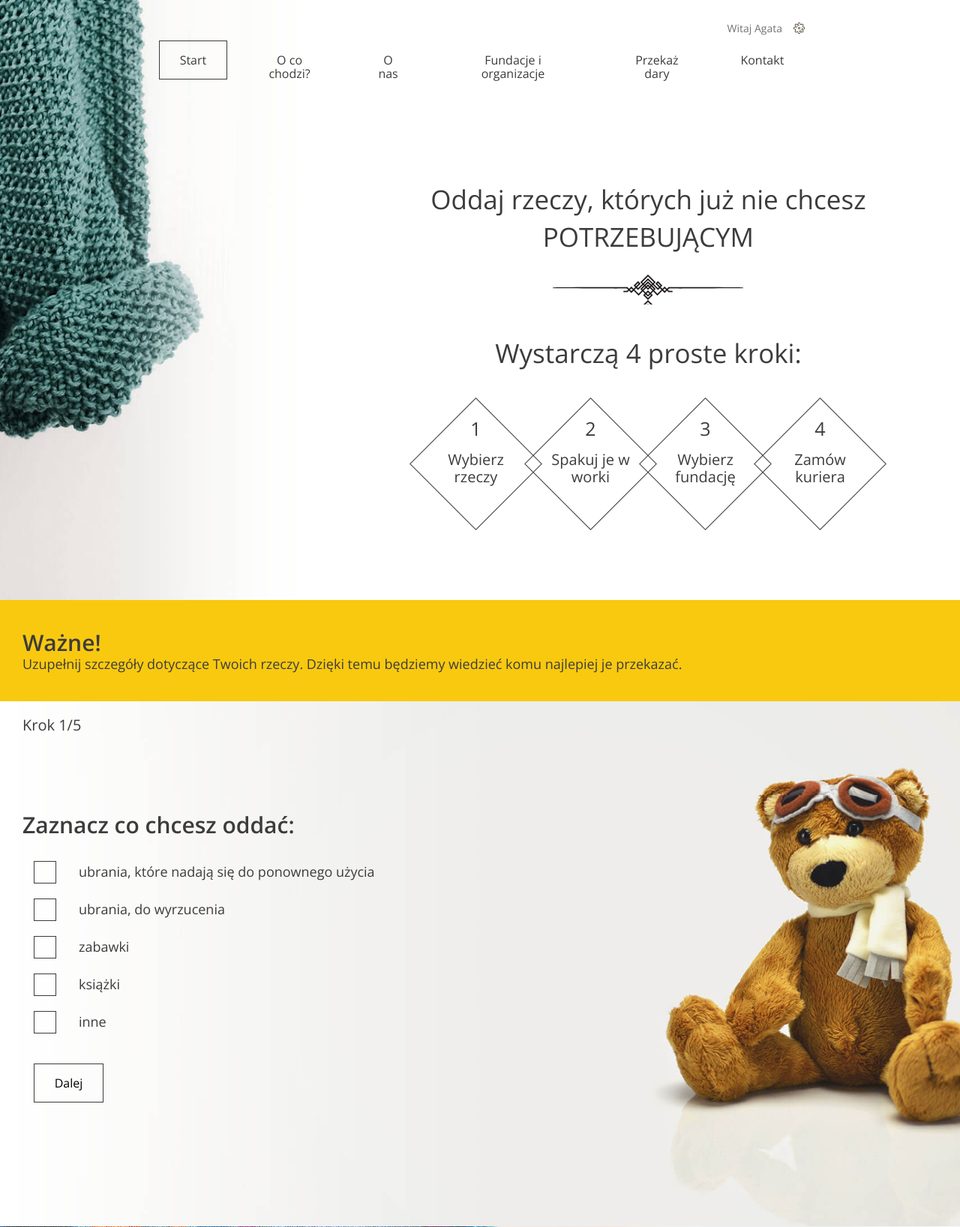
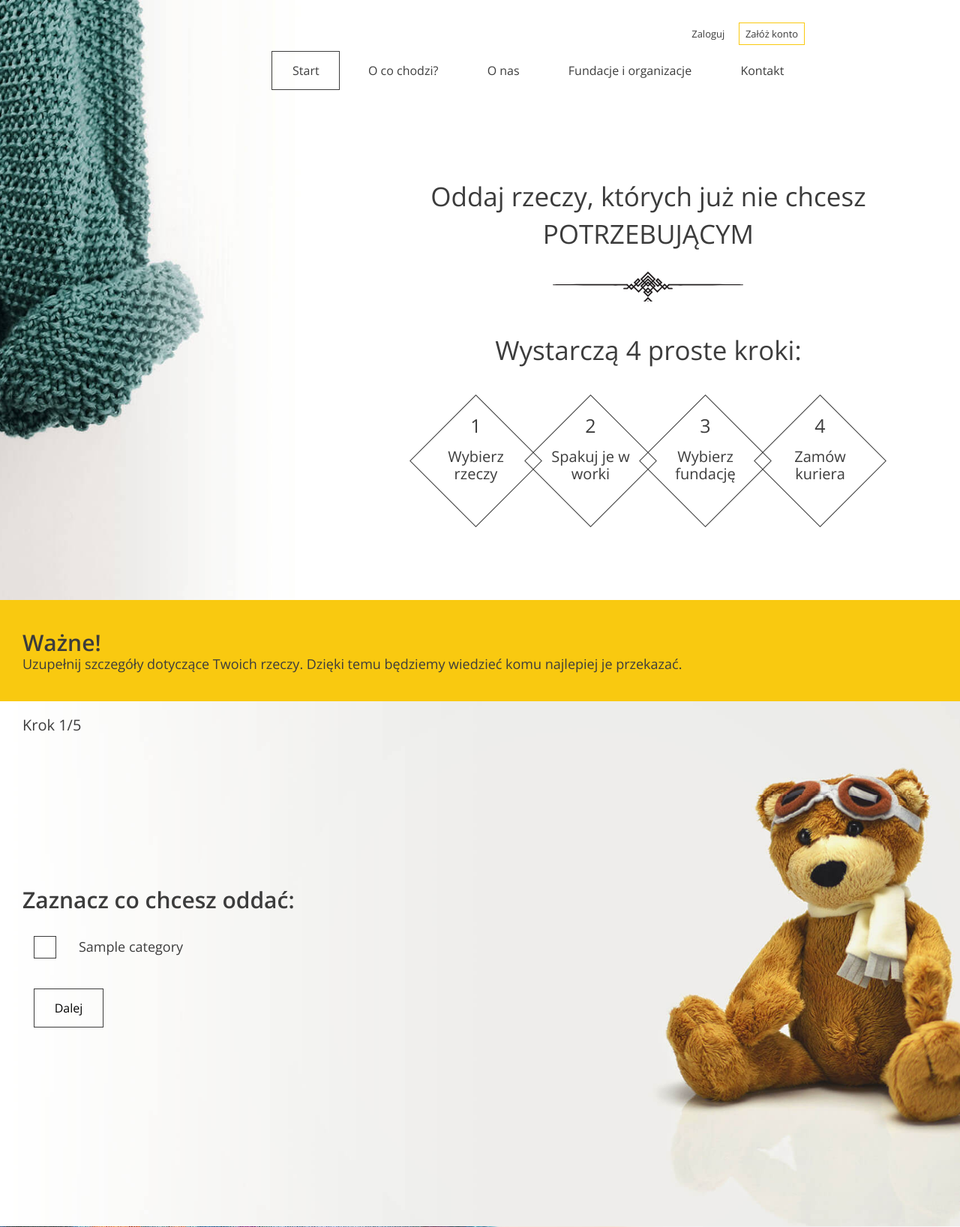
Before and after one commit to lukaszewskik/oddam, a Django app: page /form/ in a window 1280 px wide. Shown: the top 1636 px of the page at 75% size. Run offline with Django 3.2, Linux system fonts and the light colour scheme; tables that the repository leaves empty hold one stand-in row (values such as "Sample post").

Commit message:
Implemented logging system

```diff
--- a/charity/templates/base.html
+++ b/charity/templates/base.html
@@ -9,24 +9,43 @@
     <link rel="stylesheet" href={% static "css/style.css" %}/>
 </head>
 <body>
-{#    <header>#}
-{#        <nav class="container container--70">#}
-{#            <ul class="nav--actions">#}
-{#                <li><a href="{% url 'login' %}">Zaloguj</a></li>#}
-{#                <li class="highlighted"><a href="{% url 'register' %}">Załóż konto</a></li>#}
-{#            </ul>#}
-{##}
-{#            <ul>#}
-{#                <li><a href="{% url 'landing_page' %}" class="btn btn--without-border active">Start</a></li>#}
-{#                <li><a href="{% url 'landing_page' %}#steps" class="btn btn--without-border">O co chodzi?</a></li>#}
-{#                <li><a href="{% url 'landing_page' %}#about-us" class="btn btn--without-border">O nas</a></li>#}
-{#                <li><a href="{% url 'landing_page' %}#help" class="btn btn--without-border">Fundacje i organizacje</a>#}
-{#                </li>#}
-{#                <li><a href="{% url 'add_donation' %}#donate" class="btn btn--without-border">Przekaż dary</a></li>#}
-{#                <li><a href="#contact" class="btn btn--without-border">Kontakt</a></li>#}
-{#            </ul>#}
-{#        </nav>#}
-{#    </header>#}
+
+{% block header_open %}
+{% endblock %}
+
+<nav class="container container--70">
+    <ul class="nav--actions">
+        {% if user.is_authenticated %}
+            <li class="logged-user">
+                Witaj {{ user.first_name }}
+                <ul class="dropdown">
+                    <li><a href="#">Profil</a></li>
+                    <li><a href="#">Ustawienia</a></li>
+                    <li><a href="{% url 'logout' %}">Wyloguj</a></li>
+                </ul>
+            </li>
+        {% else %}
+            <li><a href="{% url 'login' %}" class="btn btn--small btn--without-border">Zaloguj</a></li>
+            <li><a href="{% url 'register' %}" class="btn btn--small btn--highlighted">Załóż konto</a></li>
+        {% endif %}
+    </ul>
+
+
+    <ul>
+        <li><a href="" class="btn btn--without-border active">Start</a></li>
+        <li><a href="#steps" class="btn btn--without-border">O co chodzi?</a></li>
+        <li><a href="#about-us" class="btn btn--without-border">O nas</a></li>
+        <li><a href="#help" class="btn btn--without-border">Fundacje i organizacje</a></li>
+        {% if user.is_authenticated %}
+            <li><a href="{% url 'add_donation' %}#donate"
+                   class="btn btn--without-border">Przekaż dary</a></li>{% endif %}
+        <li><a href="#contact" class="btn btn--without-border">Kontakt</a></li>
+    </ul>
+</nav>
+
+{% block header_close %}
+{% endblock %}
+
 {% block content %}
 {% endblock %}
 
--- a/charity/templates/form.html
+++ b/charity/templates/form.html
@@ -1,30 +1,11 @@
 {% extends "base.html" %}
 {% load static %}
-{% block content %}
+
+{% block header_open %}
     <header class="header--form-page">
-        <nav class="container container--70">
-            <ul class="nav--actions">
-                <li class="logged-user">
-                    Witaj Agata
-                    <ul class="dropdown">
-                        <li><a href="#">Profil</a></li>
-                        <li><a href="#">Ustawienia</a></li>
-                        <li><a href="#">Wyloguj</a></li>
-                    </ul>
-                </li>
-            </ul>
+{% endblock %}
 
-            <ul>
-                <li><a href="{% url 'landing_page' %}" class="btn btn--without-border active">Start</a></li>
-                <li><a href="{% url 'landing_page' %}#steps" class="btn btn--without-border">O co chodzi?</a></li>
-                <li><a href="{% url 'landing_page' %}#about-us" class="btn btn--without-border">O nas</a></li>
-                <li><a href="{% url 'landing_page' %}#help" class="btn btn--without-border">Fundacje i organizacje</a>
-                </li>
-                <li><a href="#donate" class="btn btn--without-border">Przekaż dary</a></li>
-                <li><a href="#contact" class="btn btn--without-border">Kontakt</a></li>
-            </ul>
-        </nav>
-
+{% block header_close %}
     <div class="slogan container container--90">
         <div class="slogan--item">
             <h1>
@@ -52,6 +33,9 @@
         </div>
     </div>
     </header>
+{% endblock %}
+
+{% block content %}
 
     <section id="donate" class="form--steps">
         <div class="form--steps-instructions">
@@ -76,60 +60,28 @@
         <div class="form--steps-container">
             <div class="form--steps-counter">Krok <span>1</span>/5</div>
 
-            <form action="form-confirmation.html" method="post">
+            {#            <form action="form-confirmation.html" method="post">#}
+            <form action="{% url 'add_donation' %}" method="post">
                 <!-- STEP 1: class .active is switching steps -->
                 <div data-step="1" class="active">
                     <h3>Zaznacz co chcesz oddać:</h3>
 
+                    {% for category in categories %}
                     <div class="form-group form-group--checkbox">
                         <label>
                             <input
                                     type="checkbox"
                                     name="categories"
-                                    value="clothes-to-use"
+                                    value="{{ category.id }}"
                             />
                             <span class="checkbox"></span>
                             <span class="description"
-                            >ubrania, które nadają się do ponownego użycia</span
+                            >{{ category.name }}</span
                             >
                         </label>
                     </div>
+                    {% endfor %}
 
-                    <div class="form-group form-group--checkbox">
-                        <label>
-                            <input
-                                    type="checkbox"
-                                    name="categories"
-                                    value="clothes-useless"
-                            />
-                            <span class="checkbox"></span>
-                            <span class="description">ubrania, do wyrzucenia</span>
-                        </label>
-                    </div>
-
-                    <div class="form-group form-group--checkbox">
-                        <label>
-                            <input type="checkbox" name="categories" value="toys"/>
-                            <span class="checkbox"></span>
-                            <span class="description">zabawki</span>
-                        </label>
-                    </div>
-
-                    <div class="form-group form-group--checkbox">
-                        <label>
-                            <input type="checkbox" name="categories" value="books"/>
-                            <span class="checkbox"></span>
-                            <span class="description">książki</span>
-                        </label>
-                    </div>
-
-                    <div class="form-group form-group--checkbox">
-                        <label>
-                            <input type="checkbox" name="categories" value="other"/>
-                            <span class="checkbox"></span>
-                            <span class="description">inne</span>
-                        </label>
-                    </div>
 
                     <div class="form-group form-group--buttons">
                         <button type="button" class="btn next-step">Dalej</button>
@@ -158,33 +110,21 @@
                 <div data-step="3">
                     <h3>Wybierz organizacje, której chcesz pomóc:</h3>
 
+                    {% for institution in institutions %}
                     <div class="form-group form-group--checkbox">
                         <label>
                             <input type="radio" name="organization" value="old"/>
                             <span class="checkbox radio"></span>
                             <span class="description">
-                  <div class="title">Fundacja “Bez domu”</div>
+                  <div class="title">{{ institution.name }}</div>
                   <div class="subtitle">
-                    Cel i misja: Pomoc dla osób nie posiadających miejsca
-                    zamieszkania
+                    Cel i misja: {{ institution.description }}
                   </div>
                 </span>
                         </label>
                     </div>
+                    {% endfor %}
 
-                    <div class="form-group form-group--checkbox">
-                        <label>
-                            <input type="radio" name="organization" value="old"/>
-                            <span class="checkbox radio"></span>
-                            <span class="description">
-                  <div class="title">Fundacja “Dla dzieci"</div>
-                  <div class="subtitle">
-                    Cel i misja: Pomoc osobom znajdującym się w trudnej sytuacji
-                    życiowej.
-                  </div>
-                </span>
-                        </label>
-                    </div>
 
                     <div class="form-group form-group--buttons">
                         <button type="button" class="btn prev-step">Wstecz</button>
--- a/charity/views.py
+++ b/charity/views.py
@@ -1,11 +1,11 @@
-from django.contrib.auth import authenticate, login
+from django.contrib.auth import authenticate, login, logout
 from django.contrib.auth.models import User
 from django.shortcuts import render, redirect
 
 # Create your views here.
 from django.views import View
 
-from charity.models import Donation, Institution
+from charity.models import Donation, Institution, Category
 
 
 class LandingPage(View):
@@ -27,16 +27,37 @@ class LandingPage(View):
         ctx['organizations'] = organizations
         ctx['local'] = local
 
-
         return render(request, "index.html", ctx)
 
+
+class LogoutView(View):
+    def get(self, request):
+        logout(request)
+        return redirect('landing_page')
 
 
 class AddDonation(View):
     def get(self, request):
-        if request.user.is_authenticated:
-            print('hej')
-        return render(request, "form.html")
+        ctx = {}
+        categories = Category.objects.all()
+        institutions = Institution.objects.all()
+        ctx['categories'] = categories
+        ctx['institutions'] = institutions
+        return render(request, "form.html", ctx)
+
+    def post(self, request):
+        bags = request.POST['bags']
+        address = request.POST['address']
+        city = request.POST['city']
+        postcode = request.POST['postcode']
+        phone = request.POST['phone']
+        pick_up_date = request.POST['data']
+        time = request.POST['time']
+        comment = request.POST['more_info']
+        institution = request.POST['organization']
+        print(institution)
+        print('elo')
+        return redirect('add_donation')
 
 
 class Login(View):
@@ -47,14 +68,13 @@ class Login(View):
         email = request.POST['email']
         password = request.POST['password']
         user = authenticate(username=email, password=password)
-        user = authenticate(username='zefireq', password='zefireq4')
-        print(email, password)
-        print(user)
+
         if user is not None:
             login(request, user)
             return redirect("landing_page")
         else:
             return redirect("register")
+
 
 class Register(View):
     def get(self, request):
@@ -74,5 +94,5 @@ class Register(View):
                                      email=email,
                                      password=password,
                                      username=email)
-            # User.objects.create_user()
+
         return redirect("login")
--- a/portfolio/urls.py
+++ b/portfolio/urls.py
@@ -16,7 +16,7 @@ Including another URLconf
 from django.contrib import admin
 from django.urls import path
 
-from charity.views import LandingPage, AddDonation, Login, Register
+from charity.views import LandingPage, AddDonation, Login, Register, LogoutView
 
 urlpatterns = [
     path('admin/', admin.site.urls),
@@ -24,5 +24,6 @@ urlpatterns = [
     path('form/', AddDonation.as_view(), name="add_donation"),
     path('login/', Login.as_view(), name="login"),
     path('register/', Register.as_view(), name="register"),
+    path('logout/', LogoutView.as_view(), name="logout")
 
 ]
```
Also changed, not shown: charity/templates/index.html (+5 -16 lines), charity/templates/login.html (+10 -0 lines), charity/templates/register.html (+9 -18 lines). Lines whose indentation alone changed are shown as unchanged.
